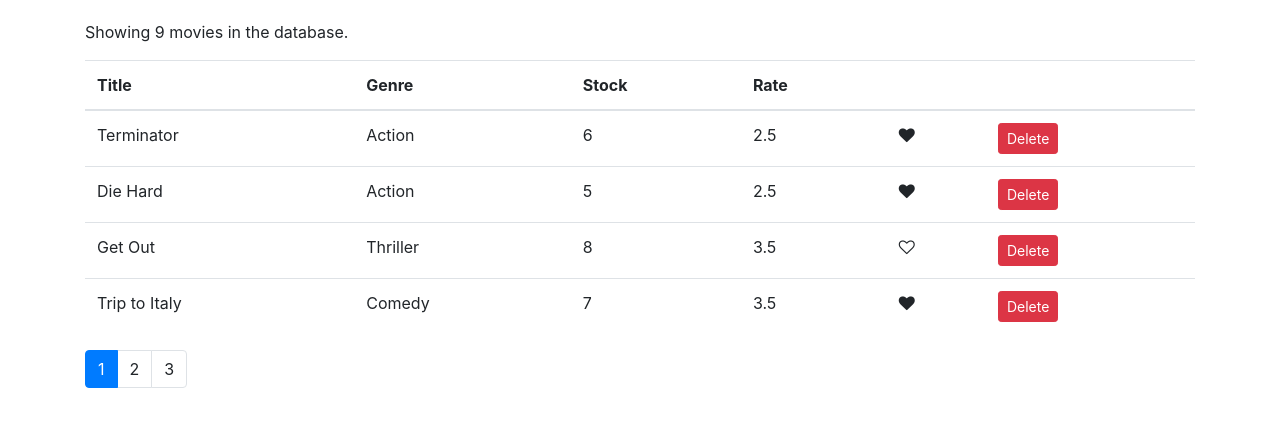
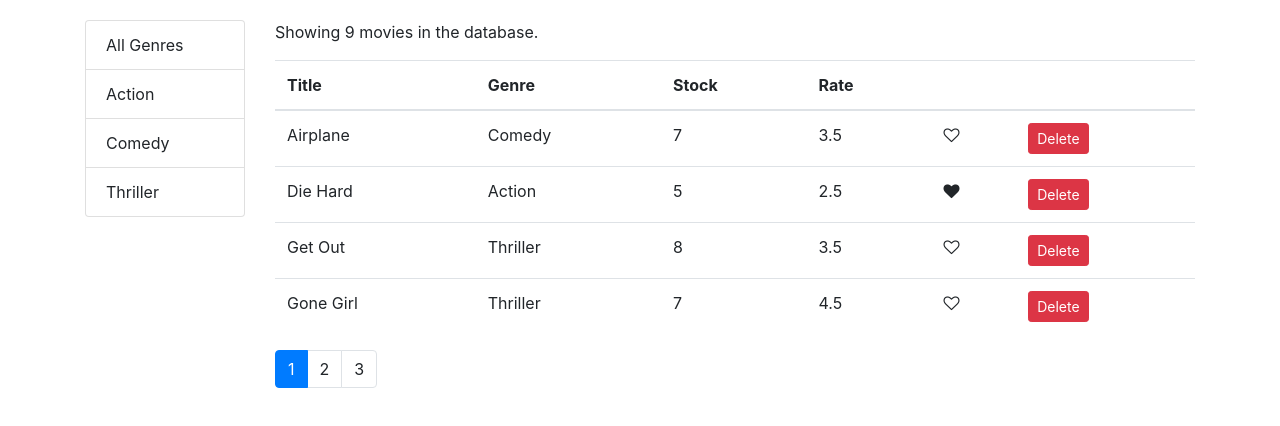
Before and after one commit to parth280197/vidly-react, a React (Create React App) app: page / in a window 1280 px wide. Shown: the top 426 px of the page. Built offline with nearby package versions, Linux system fonts and the light colour scheme.

Commit message:
sorting functionality added

```diff
--- /dev/null
+++ b/src/components/common/listGroup/listGroup.jsx
@@ -0,0 +1,33 @@
+import React from "react";
+const ListGroup = (props) => {
+  const {
+    items,
+    textProperty,
+    valueProperty,
+    onItemSelect,
+    selectedItem,
+  } = props;
+  return (
+    <ul className="list-group">
+      {items.map((item) => (
+        <li
+          onClick={() => onItemSelect(item)}
+          key={item[valueProperty]}
+          style={{cursor: "pointer"}}
+          className={
+            item === selectedItem ? "list-group-item active" : "list-group-item"
+          }
+        >
+          {item[textProperty]}
+        </li>
+      ))}
+    </ul>
+  );
+};
+
+ListGroup.defaultProps = {
+  textProperty: "name",
+  valueProperty: "_id",
+};
+
+export default ListGroup;
--- /dev/null
+++ b/src/components/common/tableHeader/tableHeader.jsx
@@ -0,0 +1,31 @@
+import React from "react";
+const TableHeader = (props) => {
+  const {columns, sortColumn: previousSortColumn, onSort} = props;
+  const raiseSort = (path) => {
+    const sortColumn = {...previousSortColumn};
+    if (sortColumn.path === path) {
+      sortColumn.order = sortColumn.order === "asc" ? "desc" : "asc";
+    } else {
+      sortColumn.path = path;
+      sortColumn.order = "asc";
+    }
+    onSort(sortColumn);
+  };
+  return (
+    <thead>
+      <tr>
+        {columns.map((c) => (
+          <th
+            key={c.path || c.key}
+            style={{cursor: "pointer"}}
+            onClick={() => raiseSort(c.path)}
+          >
+            {c.label}
+          </th>
+        ))}
+      </tr>
+    </thead>
+  );
+};
+
+export default TableHeader;
--- a/src/components/movies.jsx
+++ b/src/components/movies.jsx
@@ -1,14 +1,24 @@
 import React, {Component} from "react";
 import {getMovies} from "../services/fakeMovieService";
-import Like from "./common/Like/like";
 import Pagination from "./common/pagination/pagination";
 import {paginate} from "./../utils/paginate";
+import ListGroup from "./common/listGroup/listGroup";
+import {getGenres} from "../services/fakeGenreService";
+import MoviesTable from "./moviesTable";
+import _ from "lodash";
 
 class Movies extends Component {
   state = {
-    movies: getMovies(),
+    movies: [],
+    genres: [],
     pageSize: 4,
     currentPage: 1,
+    sortColumn: {path: "title", order: "asc"},
+  };
+
+  componentDidMount = () => {
+    const genres = [{_id: "", name: "All Genres"}, ...getGenres()];
+    this.setState({genres: genres, movies: getMovies()});
   };
 
   handleDelete = (movie) => {
@@ -28,59 +38,66 @@ class Movies extends Component {
     this.setState({currentPage: page});
   };
 
+  handleGenre = (genre) => {
+    this.setState({selectedGenre: genre, currentPage: 1});
+  };
+
+  handleSort = (sortColumn) => {
+    this.setState({sortColumn});
+  };
+
   render() {
     const {length: count} = this.state.movies;
-    const {pageSize, currentPage, movies: allMovies} = this.state;
+    const {
+      pageSize,
+      currentPage,
+      selectedGenre,
+      movies: allMovies,
+      genres,
+      sortColumn,
+    } = this.state;
+
     if (count === 0) return <p>There are no movies in the database.</p>;
 
-    const movies = paginate(allMovies, currentPage, pageSize);
+    const filteredMovies =
+      selectedGenre && selectedGenre._id
+        ? allMovies.filter((m) => m.genre._id === selectedGenre._id)
+        : allMovies;
+
+    const sortedMovies = _.orderBy(
+      filteredMovies,
+      [sortColumn.path],
+      [sortColumn.order]
+    );
+
+    const movies = paginate(sortedMovies, currentPage, pageSize);
 
     return (
-      <React.Fragment>
-        <p>Showing {count} movies in the database.</p>
-        <table className="table">
-          <thead>
-            <tr>
-              <th>Title</th>
-              <th>Genre</th>
-              <th>Stock</th>
-              <th>Rate</th>
-              <th />
-              <th />
-            </tr>
-          </thead>
-          <tbody>
-            {movies.map((movie) => (
-              <tr key={movie._id}>
-                <td>{movie.title}</td>
-                <td>{movie.genre.name}</td>
-                <td>{movie.numberInStock}</td>
-                <td>{movie.dailyRentalRate}</td>
-                <td>
-                  <Like
-                    liked={movie.liked}
-                    handleLike={() => this.handleLike(movie)}
-                  />
-                </td>
-                <td>
-                  <button
-                    onClick={() => this.handleDelete(movie)}
-                    className="btn btn-danger btn-sm"
-                  >
-                    Delete
-                  </button>
-                </td>
-              </tr>
-            ))}
-          </tbody>
-        </table>
-        <Pagination
-          itemCount={count}
-          pageSize={pageSize}
-          onPageChange={this.handlePageChange}
-          currentPage={currentPage}
-        />
-      </React.Fragment>
+      <div className="row">
+        <div className="col-2">
+          <ListGroup
+            items={genres}
+            selectedItem={this.state.selectedGenre}
+            onItemSelect={this.handleGenre}
+          />
+        </div>
+        <div className="col">
+          <p>Showing {filteredMovies.length} movies in the database.</p>
+          <MoviesTable
+            movies={movies}
+            sortColumn={sortColumn}
+            onLike={this.handleLike}
+            onDelete={this.handleDelete}
+            onSort={this.handleSort}
+          />
+          <Pagination
+            itemCount={filteredMovies.length}
+            pageSize={pageSize}
+            currentPage={currentPage}
+            onPageChange={this.handlePageChange}
+          />
+        </div>
+      </div>
     );
   }
 }
--- /dev/null
+++ b/src/components/moviesTable.jsx
@@ -0,0 +1,50 @@
+import Like from "./common/Like/like";
+import React, {Component} from "react";
+import TableHeader from "./common/tableHeader/tableHeader";
+
+export class MoviesTable extends Component {
+  columns = [
+    {path: "title", label: "Title"},
+    {path: "genre.name", label: "Genre"},
+    {path: "numberInStock", label: "Stock"},
+    {path: "dailyRentalRate", label: "Rate"},
+    {key: "like"},
+    {key: "delete"},
+  ];
+  render() {
+    const {movies, onDelete, onLike, sortColumn, onSort} = this.props;
+    const {columns} = this;
+    return (
+      <table className="table">
+        <TableHeader
+          columns={columns}
+          sortColumn={sortColumn}
+          onSort={onSort}
+        />
+        <tbody>
+          {movies.map((movie) => (
+            <tr key={movie._id}>
+              <td>{movie.title}</td>
+              <td>{movie.genre.name}</td>
+              <td>{movie.numberInStock}</td>
+              <td>{movie.dailyRentalRate}</td>
+              <td>
+                <Like liked={movie.liked} handleLike={() => onLike(movie)} />
+              </td>
+              <td>
+                <button
+                  onClick={() => onDelete(movie)}
+                  className="btn btn-danger btn-sm"
+                >
+                  Delete
+                </button>
+              </td>
+            </tr>
+          ))}
+        </tbody>
+      </table>
+    );
+  }
+}
+
+export default MoviesTable;
```
